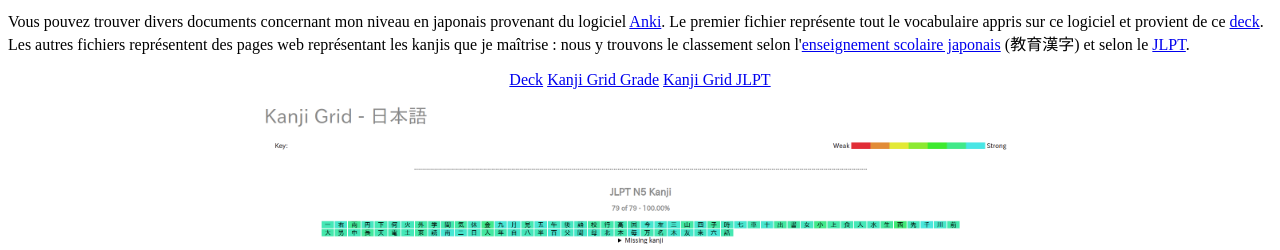
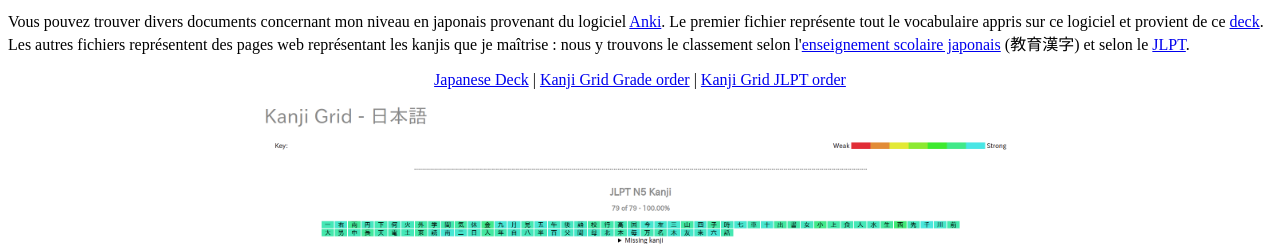
Before and after one commit to VIDAL-Antoine/VIDAL-Antoine.github.io, a plain HTML site: page index.html in a window 1280 px wide. Shown: the part 545-795 px from the top of the page. Drawn offline with Linux system fonts and the light colour scheme.

Commit message:
Meilleur affichage des liens de japonais

```diff
--- a/index.html
+++ b/index.html
@@ -23,7 +23,7 @@
     <p>Mis à part l'informatique, je suis aussi intéressé par la culture japonaise. Je trouve la façon de penser et la mentalité des japonais très enrichissante pour un occidental. Je ne suis pas expert dans cette langue mais je souhaite passer le JLPT N3 (équivalent du niveau B1 selon le CECR, le JLPT étant un équivalent du TOEIC).</p>
     <p>Vous pouvez trouver divers documents concernant mon niveau en japonais provenant du logiciel <a href="https://apps.ankiweb.net/">Anki</a>. Le premier fichier représente tout le vocabulaire appris sur ce logiciel et provient de ce <a href="https://ankiweb.net/shared/info/2112246396">deck</a>. Les autres fichiers représentent des pages web représentant les kanjis que je maîtrise : nous y trouvons le classement selon l'<a href="https://fr.wikipedia.org/wiki/Gakush%C5%AB_kanji">enseignement scolaire japonais</a> (教育漢字) et selon le <a href="https://fr.wikipedia.org/wiki/Japanese-Language_Proficiency_Test">JLPT</a>.</p>
 
-    <p style="text-align: center;"><a href="docs/jp/日本語.apkg" target=”_blank”>Deck</a> <a href="docs/jp/kg_g_2022_06_28.html" target=”_blank”>Kanji Grid Grade</a> <a href="docs/jp/kg_j_2022_06_28.html" target=”_blank”>Kanji Grid JLPT</a></p>
+    <p style="text-align: center;"><a href="docs/jp/日本語.apkg" target=”_blank”>Japanese Deck</a> | <a href="docs/jp/kg_g_2022_06_28.html" target=”_blank”>Kanji Grid Grade order</a> | <a href="docs/jp/kg_j_2022_06_28.html" target=”_blank”>Kanji Grid JLPT order</a></p>
     <img class="kanji-grid" src="images/jp/kg_j.png" alt="kanji_grid">
 
     <footer>
```
Also changed, not shown: index_en.html (+1 -1 lines).
